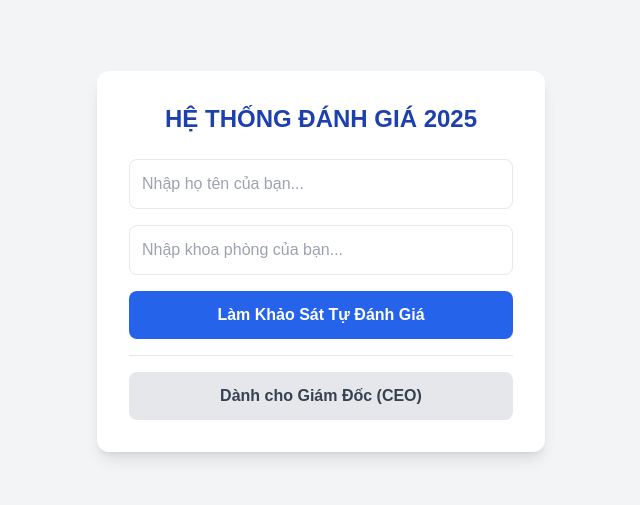
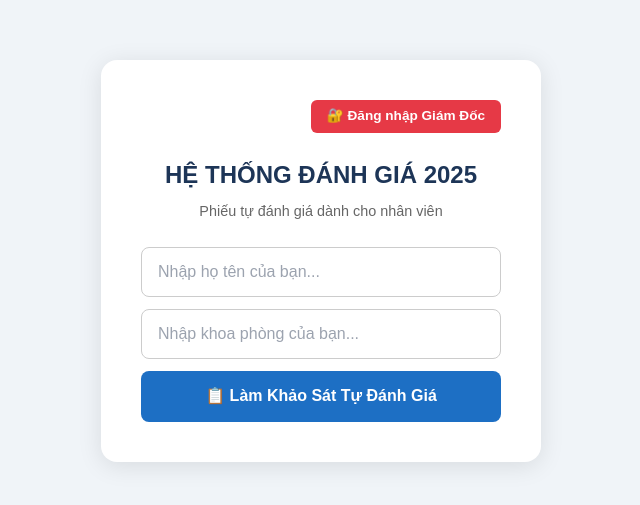
Before and after one commit to thanhphuong242025/hr-system, a React (Vite) app in the folder frontend/: page / in a window 1280 px wide. Shown: the part 139-644 px from the top of the page, without its empty margins (319-959 px from the left). Built offline with nearby package versions, Linux system fonts and the light colour scheme.

Commit message:
feat: scoring note, CEO login auth, search in CEO list

```diff
--- a/frontend/src/App.jsx
+++ b/frontend/src/App.jsx
@@ -3,15 +3,27 @@ import { categories } from './questions';
 
 const API_URL = '/api';
 
+// CEO credentials (simple hardcoded auth)
+const CEO_ACCOUNTS = [
+  { username: 'giamdoc', password: 'gd@2025' },
+  { username: 'admin', password: 'admin123' },
+];
+
 function App() {
-  const [view, setView] = useState('login'); // login, employee, ceolist, ceoreview
+  const [view, setView] = useState('login'); // login, ceologin, employee, ceolist, ceoreview
   const [currentUser, setCurrentUser] = useState('');
   const [currentDepartment, setCurrentDepartment] = useState('');
   const [currentRole, setCurrentRole] = useState('');
 
+  // CEO login fields
+  const [ceoUsername, setCeoUsername] = useState('');
+  const [ceoPassword, setCeoPassword] = useState('');
+  const [ceoLoginError, setCeoLoginError] = useState('');
+
   const [scores, setScores] = useState({});
   const [evaluations, setEvaluations] = useState([]);
   const [selectedEval, setSelectedEval] = useState(null);
+  const [searchQuery, setSearchQuery] = useState('');
 
   // Sync evaluations for CEO
   useEffect(() => {
@@ -25,7 +37,19 @@ function App() {
   const handleLogin = (role) => {
     setCurrentRole(role);
     if (role === 'employee') setView('employee');
-    if (role === 'ceo' || role === 'council') setView('ceolist');
+    if (role === 'ceo') setView('ceolist');
+  };
+
+  const handleCeoLogin = () => {
+    const match = CEO_ACCOUNTS.find(
+      acc => acc.username === ceoUsername && acc.password === ceoPassword
+    );
+    if (match) {
+      setCeoLoginError('');
+      handleLogin('ceo');
+    } else {
+      setCeoLoginError('Sai tài khoản hoặc mật khẩu!');
+    }
   };
 
   const handleScoreChange = (catIdx, itemIdx, val, type = 'scores') => {
@@ -40,7 +64,7 @@ function App() {
   };
 
   const submitEmployee = async () => {
-    if (!currentUser || !currentDepartment) return alert("Vui lòng nhập đầy đủ họ tên và khoa phòng!");
+    if (!currentUser || !currentDepartment) return alert('Vui lòng nhập đầy đủ họ tên và khoa phòng!');
     await fetch(`${API_URL}/evaluations`, {
       method: 'POST',
       headers: { 'Content-Type': 'application/json' },
@@ -50,7 +74,7 @@ function App() {
         scores
       })
     });
-    alert("Đã gửi thành công!");
+    alert('Đã gửi thành công!');
     setView('login');
   };
 
@@ -63,124 +87,237 @@ function App() {
         status: 'CEO_REVIEWED'
       })
     });
-    alert("Đã lưu điểm duyệt!");
+    alert('Đã lưu điểm duyệt!');
     setView('ceolist');
   };
 
-  if (view === 'login') return (
-    <div className="flex flex-col items-center justify-center min-h-screen bg-gray-100 p-4">
-      <div className="bg-white p-8 rounded-xl shadow-lg max-w-md w-full">
-        <h1 className="text-2xl font-bold mb-6 text-center text-blue-800">HỆ THỐNG ĐÁNH GIÁ 2025</h1>
-        <div className="space-y-4">
+  // ── CEO LOGIN PAGE ──────────────────────────────────────────────
+  if (view === 'ceologin') return (
+    <div style={{ display: 'flex', alignItems: 'center', justifyContent: 'center', minHeight: '100vh', background: '#1a1a2e', padding: '1rem' }}>
+      <div style={{ background: '#16213e', border: '1px solid #e63946', borderRadius: '12px', padding: '2.5rem', width: '100%', maxWidth: '400px', boxShadow: '0 8px 32px rgba(230,57,70,0.2)' }}>
+        <h1 style={{ color: '#e63946', fontWeight: 'bold', fontSize: '1.4rem', textAlign: 'center', marginBottom: '0.25rem' }}>🔒 ĐĂNG NHẬP GIÁM ĐỐC</h1>
+        <p style={{ color: '#aaa', textAlign: 'center', marginBottom: '1.5rem', fontSize: '0.85rem' }}>Chỉ dành cho cán bộ quản lý</p>
+        <div style={{ display: 'flex', flexDirection: 'column', gap: '0.75rem' }}>
           <input
             type="text"
-            placeholder="Nhập họ tên của bạn..."
-            className="w-full p-3 border rounded-lg"
-            value={currentUser} onChange={e => setCurrentUser(e.target.value)}
+            placeholder="Tài khoản..."
+            style={{ padding: '0.75rem', borderRadius: '8px', border: '1px solid #444', background: '#0f3460', color: '#fff', outline: 'none' }}
+            value={ceoUsername}
+            onChange={e => setCeoUsername(e.target.value)}
+            onKeyDown={e => e.key === 'Enter' && handleCeoLogin()}
           />
           <input
-            type="text"
-            placeholder="Nhập khoa phòng của bạn..."
-            className="w-full p-3 border rounded-lg"
-            value={currentDepartment} onChange={e => setCurrentDepartment(e.target.value)}
+            type="password"
+            placeholder="Mật khẩu..."
+            style={{ padding: '0.75rem', borderRadius: '8px', border: '1px solid #444', background: '#0f3460', color: '#fff', outline: 'none' }}
+            value={ceoPassword}
+            onChange={e => setCeoPassword(e.target.value)}
+            onKeyDown={e => e.key === 'Enter' && handleCeoLogin()}
           />
-          <button onClick={() => {
-            if (!currentUser || !currentDepartment) return alert("Vui lòng nhập đầy đủ họ tên và khoa phòng!");
-            handleLogin('employee');
-          }} className="w-full bg-blue-600 text-white p-3 rounded-lg font-bold hover:bg-blue-700">Làm Khảo Sát Tự Đánh Giá</button>
-
-          <div className="mt-8 pt-4 border-t border-gray-200">
-            <button onClick={() => handleLogin('ceo')} className="w-full bg-gray-200 text-gray-700 p-3 rounded-lg font-bold hover:bg-gray-300">Dành cho Giám Đốc (CEO)</button>
-          </div>
+          {ceoLoginError && <p style={{ color: '#e63946', fontSize: '0.85rem', textAlign: 'center' }}>{ceoLoginError}</p>}
+          <button
+            onClick={handleCeoLogin}
+            style={{ padding: '0.75rem', background: '#e63946', color: '#fff', border: 'none', borderRadius: '8px', fontWeight: 'bold', cursor: 'pointer', fontSize: '1rem' }}
+          >Đăng nhập</button>
+          <button
+            onClick={() => { setView('login'); setCeoUsername(''); setCeoPassword(''); setCeoLoginError(''); }}
+            style={{ padding: '0.5rem', background: 'transparent', color: '#aaa', border: '1px solid #444', borderRadius: '8px', cursor: 'pointer' }}
+          >← Quay lại</button>
         </div>
       </div>
     </div>
   );
 
-  if (view === 'ceolist') return (
-    <div className="p-8 max-w-5xl mx-auto">
-      <div className="flex justify-between items-center mb-6">
-        <h1 className="text-2xl font-bold text-red-800">DANH SÁCH BÀI ĐÁNH GIÁ (CEO)</h1>
-        <button onClick={() => setView('login')} className="bg-gray-500 text-white px-4 py-2 rounded">Đăng xuất</button>
+  // ── MAIN LOGIN PAGE ─────────────────────────────────────────────
+  if (view === 'login') return (
+    <div style={{ display: 'flex', alignItems: 'center', justifyContent: 'center', minHeight: '100vh', background: '#f0f4f8', padding: '1rem' }}>
+      <div style={{ background: '#fff', padding: '2.5rem', borderRadius: '16px', boxShadow: '0 4px 24px rgba(0,0,0,0.1)', maxWidth: '440px', width: '100%' }}>
+        {/* CEO Login Button - TOP */}
+        <div style={{ marginBottom: '1.5rem', textAlign: 'right' }}>
+          <button
+            onClick={() => setView('ceologin')}
+            style={{ padding: '0.4rem 1rem', background: '#e63946', color: '#fff', border: 'none', borderRadius: '6px', fontWeight: 'bold', cursor: 'pointer', fontSize: '0.85rem' }}
+          >🔐 Đăng nhập Giám Đốc</button>
         </div>
-      <div className="bg-white rounded-xl shadow-md overflow-hidden">
-        <table className="w-full text-left">
-          <thead className="bg-gray-100">
-            <tr><th className="p-4 border-b">ID</th><th className="p-4 border-b">Họ Tên</th><th className="p-4 border-b">Chức vụ</th><th className="p-4 border-b">Hành động</th></tr>
+
+        <h1 style={{ fontSize: '1.5rem', fontWeight: 'bold', color: '#1d3557', textAlign: 'center', marginBottom: '0.5rem' }}>HỆ THỐNG ĐÁNH GIÁ 2025</h1>
+        <p style={{ color: '#666', textAlign: 'center', marginBottom: '1.5rem', fontSize: '0.9rem' }}>Phiếu tự đánh giá dành cho nhân viên</p>
+
+        <div style={{ display: 'flex', flexDirection: 'column', gap: '0.75rem' }}>
+          <input
+            type="text"
+            placeholder="Nhập họ tên của bạn..."
+            style={{ padding: '0.75rem 1rem', border: '1px solid #ccc', borderRadius: '8px', fontSize: '1rem', outline: 'none' }}
+            value={currentUser}
+            onChange={e => setCurrentUser(e.target.value)}
+          />
+          <input
+            type="text"
+            placeholder="Nhập khoa phòng của bạn..."
+            style={{ padding: '0.75rem 1rem', border: '1px solid #ccc', borderRadius: '8px', fontSize: '1rem', outline: 'none' }}
+            value={currentDepartment}
+            onChange={e => setCurrentDepartment(e.target.value)}
+          />
+          <button
+            onClick={() => {
+              if (!currentUser || !currentDepartment) return alert('Vui lòng nhập đầy đủ họ tên và khoa phòng!');
+              handleLogin('employee');
+            }}
+            style={{ padding: '0.85rem', background: '#1d6fc4', color: '#fff', border: 'none', borderRadius: '8px', fontWeight: 'bold', fontSize: '1rem', cursor: 'pointer' }}
+          >📋 Làm Khảo Sát Tự Đánh Giá</button>
+        </div>
+      </div>
+    </div>
+  );
+
+  // ── CEO LIST PAGE ───────────────────────────────────────────────
+  if (view === 'ceolist') {
+    const filtered = evaluations.filter(ev =>
+      ev.employee_name.toLowerCase().includes(searchQuery.toLowerCase()) ||
+      ev.employee_role.toLowerCase().includes(searchQuery.toLowerCase())
+    );
+    return (
+      <div style={{ padding: '2rem', maxWidth: '900px', margin: '0 auto' }}>
+        <div style={{ display: 'flex', justifyContent: 'space-between', alignItems: 'center', marginBottom: '1.5rem' }}>
+          <h1 style={{ color: '#c62828', fontWeight: 'bold', fontSize: '1.5rem' }}>📋 DANH SÁCH BÀI ĐÁNH GIÁ</h1>
+          <button
+            onClick={() => { setView('login'); setCeoUsername(''); setCeoPassword(''); }}
+            style={{ padding: '0.5rem 1rem', background: '#666', color: '#fff', border: 'none', borderRadius: '6px', cursor: 'pointer' }}
+          >Đăng xuất</button>
+        </div>
+
+        {/* Search Bar */}
+        <div style={{ marginBottom: '1rem' }}>
+          <input
+            type="text"
+            placeholder="🔍 Tìm theo tên hoặc khoa phòng..."
+            style={{ width: '100%', padding: '0.75rem 1rem', border: '1px solid #ccc', borderRadius: '8px', fontSize: '1rem', boxSizing: 'border-box', outline: 'none' }}
+            value={searchQuery}
+            onChange={e => setSearchQuery(e.target.value)}
+          />
+        </div>
+
+        <div style={{ background: '#fff', borderRadius: '12px', boxShadow: '0 2px 12px rgba(0,0,0,0.08)', overflow: 'hidden' }}>
+          <table style={{ width: '100%', borderCollapse: 'collapse', fontSize: '0.95rem' }}>
+            <thead style={{ background: '#c62828', color: '#fff' }}>
+              <tr>
+                <th style={{ padding: '0.75rem 1rem', textAlign: 'left' }}>ID</th>
+                <th style={{ padding: '0.75rem 1rem', textAlign: 'left' }}>Họ Tên</th>
+                <th style={{ padding: '0.75rem 1rem', textAlign: 'left' }}>Khoa Phòng</th>
+                <th style={{ padding: '0.75rem 1rem', textAlign: 'left' }}>Trạng thái</th>
+                <th style={{ padding: '0.75rem 1rem', textAlign: 'center' }}>Hành động</th>
+              </tr>
             </thead>
             <tbody>
-            {evaluations.map(ev => (
-              <tr key={ev.id} className="hover:bg-gray-50">
-                <td className="p-4 border-b">#{ev.id}</td>
-                <td className="p-4 border-b font-bold">{ev.employee_name}</td>
-                <td className="p-4 border-b">{ev.employee_role}</td>
-                <td className="p-4 border-b">
-                  <button onClick={() => { setSelectedEval(ev); setView('ceoreview'); }} className="bg-red-500 text-white px-4 py-1 rounded text-sm">Chấm điểm</button>
+              {filtered.map((ev, i) => (
+                <tr key={ev.id} style={{ background: i % 2 === 0 ? '#fff' : '#fafafa', borderBottom: '1px solid #eee' }}>
+                  <td style={{ padding: '0.75rem 1rem', color: '#999' }}>#{ev.id}</td>
+                  <td style={{ padding: '0.75rem 1rem', fontWeight: 'bold' }}>{ev.employee_name}</td>
+                  <td style={{ padding: '0.75rem 1rem' }}>{ev.employee_role}</td>
+                  <td style={{ padding: '0.75rem 1rem' }}>
+                    <span style={{ padding: '0.25rem 0.75rem', borderRadius: '20px', fontSize: '0.8rem', fontWeight: 'bold', background: ev.status === 'CEO_REVIEWED' ? '#d4edda' : '#fff3cd', color: ev.status === 'CEO_REVIEWED' ? '#155724' : '#856404' }}>
+                      {ev.status === 'CEO_REVIEWED' ? '✅ Đã duyệt' : '⏳ Chờ duyệt'}
+                    </span>
+                  </td>
+                  <td style={{ padding: '0.75rem 1rem', textAlign: 'center' }}>
+                    <button
+                      onClick={() => { setSelectedEval(ev); setView('ceoreview'); }}
+                      style={{ padding: '0.4rem 1rem', background: '#c62828', color: '#fff', border: 'none', borderRadius: '6px', cursor: 'pointer', fontWeight: 'bold', fontSize: '0.85rem' }}
+                    >Chấm điểm</button>
                   </td>
                 </tr>
               ))}
-            {evaluations.length === 0 && <tr><td colSpan="4" className="p-4 text-center text-gray-500">Chưa có ai nộp bài</td></tr>}
+              {filtered.length === 0 && (
+                <tr><td colSpan="5" style={{ padding: '2rem', textAlign: 'center', color: '#999' }}>
+                  {evaluations.length === 0 ? 'Chưa có ai nộp bài' : 'Không tìm thấy kết quả'}
+                </td></tr>
+              )}
             </tbody>
           </table>
         </div>
       </div>
     );
+  }
 
-  // Common Evaluation Form renderer
+  // ── COMMON EVALUATION FORM ──────────────────────────────────────
   const renderForm = (isCEO = false) => {
     const dataObj = isCEO ? selectedEval : null;
     return (
-      <div className="p-4 max-w-7xl mx-auto">
-        <div className="flex justify-between items-center mb-6 bg-white p-4 rounded-xl shadow">
+      <div style={{ padding: '1rem', maxWidth: '1100px', margin: '0 auto' }}>
+        <div style={{ display: 'flex', justifyContent: 'space-between', alignItems: 'center', marginBottom: '1rem', background: '#fff', padding: '1rem 1.5rem', borderRadius: '12px', boxShadow: '0 2px 8px rgba(0,0,0,0.08)' }}>
           <div>
-            <h1 className="text-xl font-bold">{isCEO ? `DUYỆT BÀI: ${dataObj.employee_name}` : `PHIẾU TỰ ĐÁNH GIÁ: ${currentUser}`}</h1>
-            <p className="text-gray-500">{isCEO ? "Tư cách: Giám Đốc (Quyền sửa điểm CEO)" : "Bạn chỉ được phép tự điền cột Tự Chấm"}</p>
+            <h1 style={{ fontWeight: 'bold', fontSize: '1.2rem', margin: 0 }}>
+              {isCEO ? `DUYỆT BÀI: ${dataObj.employee_name}` : `PHIẾU TỰ ĐÁNH GIÁ: ${currentUser}`}
+            </h1>
+            <p style={{ color: '#666', margin: '0.25rem 0 0', fontSize: '0.9rem' }}>
+              {isCEO ? 'Tư cách: Giám Đốc (Quyền sửa điểm CEO)' : `Khoa phòng: ${currentDepartment}`}
+            </p>
           </div>
-          <button onClick={() => setView(isCEO ? 'ceolist' : 'login')} className="bg-gray-500 text-white px-4 py-2 rounded">Quay lại</button>
+          <button
+            onClick={() => setView(isCEO ? 'ceolist' : 'login')}
+            style={{ padding: '0.5rem 1rem', background: '#666', color: '#fff', border: 'none', borderRadius: '6px', cursor: 'pointer' }}
+          >Quay lại</button>
         </div>
 
-        <div className="bg-white rounded-xl shadow overflow-hidden">
-          <table className="w-full border-collapse text-sm">
+        {/* CHÚ Ý - Only show for employee */}
+        {!isCEO && (
+          <div style={{ background: '#fffde7', border: '1px solid #f9a825', borderRadius: '10px', padding: '1rem 1.25rem', marginBottom: '1rem' }}>
+            <p style={{ fontWeight: 'bold', color: '#e65100', margin: '0 0 0.5rem', fontSize: '0.95rem' }}>📌 CHÚ Ý: CÁCH CHẤM ĐIỂM NHƯ SAU</p>
+            <p style={{ margin: '0 0 0.35rem', fontSize: '0.88rem', color: '#333' }}>Mỗi nội dung của các tiêu chí trên được đánh giá theo thang điểm từ <strong>0 đến 5 điểm</strong>, cho điểm ưu tiên căn cứ vào con số định lượng.</p>
+            <ul style={{ margin: 0, paddingLeft: '1.25rem', fontSize: '0.88rem', color: '#333', lineHeight: '1.8' }}>
+              <li><strong>5 điểm:</strong> Luôn vượt mức mong đợi cao nhất.</li>
+              <li><strong>4 điểm:</strong> Luôn luôn đáp ứng mong đợi và có đôi lúc vượt mức mong đợi được ghi nhận.</li>
+              <li><strong>3 điểm:</strong> Đáp ứng mong đợi, không có khi nào không đạt.</li>
+              <li><strong>2 điểm:</strong> Chưa đáp ứng đầy đủ những mong đợi, lúc được lúc không ({'>'} 50%).</li>
+              <li><strong>1 điểm:</strong> Đạt được mong đợi từ mức tối thiểu đến mức {'<'} 50%.</li>
+              <li><strong>0 điểm:</strong> 100% không như mong đợi.</li>
+            </ul>
+          </div>
+        )}
+
+        <div style={{ background: '#fff', borderRadius: '12px', boxShadow: '0 2px 8px rgba(0,0,0,0.08)', overflow: 'hidden' }}>
+          <table style={{ width: '100%', borderCollapse: 'collapse', fontSize: '0.9rem' }}>
             <thead>
-              <tr className="bg-blue-900 text-white">
-                <th className="border p-2 w-12 text-center">TT</th>
-                <th className="border p-2">CÁC NỘI DUNG ĐÁNH GIÁ</th>
-                <th className="border p-2 w-24 text-center">TỰ CHẤM</th>
-                <th className="border p-2 w-24 text-center">CEO</th>
+              <tr style={{ background: '#1d3557', color: '#fff' }}>
+                <th style={{ padding: '0.6rem', width: '40px', textAlign: 'center', border: '1px solid #ccc' }}>TT</th>
+                <th style={{ padding: '0.6rem', textAlign: 'left', border: '1px solid #ccc' }}>CÁC NỘI DUNG ĐÁNH GIÁ</th>
+                <th style={{ padding: '0.6rem', width: '90px', textAlign: 'center', border: '1px solid #ccc' }}>TỰ CHẤM</th>
+                <th style={{ padding: '0.6rem', width: '90px', textAlign: 'center', border: '1px solid #ccc' }}>CEO</th>
               </tr>
             </thead>
             <tbody>
               {categories.map((cat, catIdx) => (
                 <React.Fragment key={cat.title}>
-                  <tr className="bg-gray-200 font-bold"><td className="p-2 border text-center">-</td><td colSpan="3" className="p-2 border">{cat.title}</td></tr>
+                  <tr style={{ background: '#e8eaf6' }}>
+                    <td style={{ padding: '0.5rem', textAlign: 'center', border: '1px solid #ccc', fontWeight: 'bold' }}>-</td>
+                    <td colSpan="3" style={{ padding: '0.5rem', border: '1px solid #ccc', fontWeight: 'bold', color: '#1d3557' }}>{cat.title}</td>
+                  </tr>
                   {cat.items.map((item, itemIdx) => {
                     const key = `${catIdx}_${itemIdx}`;
                     const empScore = isCEO ? dataObj.scores[key] : scores[key];
                     const ceoScore = isCEO ? dataObj.ceo_scores[key] : '';
-
                     return (
-                      <tr key={key} className="hover:bg-gray-50">
-                        <td className="p-2 border text-center">{itemIdx + 1}</td>
-                        <td className="p-2 border">{item}</td>
-                        <td className="p-2 border text-center">
-                          <input type="number" min="0" max="5" value={empScore || ''} onChange={e => !isCEO && handleScoreChange(catIdx, itemIdx, e.target.value, 'scores')} disabled={isCEO} className={`w-full text-center p-1 border rounded ${isCEO ? 'bg-gray-100' : 'bg-white'}`} placeholder="..."/>
+                      <tr key={key} style={{ background: itemIdx % 2 === 0 ? '#fff' : '#f9f9f9' }}>
+                        <td style={{ padding: '0.5rem', textAlign: 'center', border: '1px solid #ddd' }}>{itemIdx + 1}</td>
+                        <td style={{ padding: '0.5rem', border: '1px solid #ddd' }}>{item}</td>
+                        <td style={{ padding: '0.5rem', textAlign: 'center', border: '1px solid #ddd' }}>
+                          <input type="number" min="0" max="5" value={empScore || ''} onChange={e => !isCEO && handleScoreChange(catIdx, itemIdx, e.target.value, 'scores')} disabled={isCEO} style={{ width: '60px', textAlign: 'center', padding: '0.25rem', border: '1px solid #ccc', borderRadius: '4px', background: isCEO ? '#f0f0f0' : '#fff' }} placeholder="..." />
                         </td>
-                        <td className="p-2 border text-center bg-red-50">
-                          <input type="number" min="0" max="5" value={ceoScore || ''} onChange={e => isCEO && handleScoreChange(catIdx, itemIdx, e.target.value, 'ceo_scores')} disabled={!isCEO} className={`w-full text-center p-1 border rounded font-bold text-red-700 ${!isCEO ? 'bg-gray-200' : 'bg-white border-red-300'}`} placeholder="GĐ"/>
+                        <td style={{ padding: '0.5rem', textAlign: 'center', border: '1px solid #ddd', background: '#ffeef0' }}>
+                          <input type="number" min="0" max="5" value={ceoScore || ''} onChange={e => isCEO && handleScoreChange(catIdx, itemIdx, e.target.value, 'ceo_scores')} disabled={!isCEO} style={{ width: '60px', textAlign: 'center', padding: '0.25rem', border: '1px solid #f99', borderRadius: '4px', fontWeight: 'bold', color: '#c62828', background: !isCEO ? '#eee' : '#fff' }} placeholder="GĐ" />
                         </td>
                       </tr>
-                    )
+                    );
                   })}
                 </React.Fragment>
               ))}
             </tbody>
           </table>
         </div>
-        <div className="mt-6 flex justify-end">
-          {isCEO ?
-            <button onClick={submitCEOReview} className="bg-red-600 text-white px-8 py-3 rounded-lg font-bold text-lg hover:bg-red-700">LƯU ĐIỂM DUYỆT</button>
-          :
-            <button onClick={submitEmployee} className="bg-blue-600 text-white px-8 py-3 rounded-lg font-bold text-lg hover:bg-blue-700">NỘP BÀI ĐÁNH GIÁ</button>
+        <div style={{ marginTop: '1.5rem', display: 'flex', justifyContent: 'flex-end' }}>
+          {isCEO
+            ? <button onClick={submitCEOReview} style={{ padding: '0.75rem 2rem', background: '#c62828', color: '#fff', border: 'none', borderRadius: '8px', fontWeight: 'bold', fontSize: '1rem', cursor: 'pointer' }}>💾 LƯU ĐIỂM DUYỆT</button>
+            : <button onClick={submitEmployee} style={{ padding: '0.75rem 2rem', background: '#1d6fc4', color: '#fff', border: 'none', borderRadius: '8px', fontWeight: 'bold', fontSize: '1rem', cursor: 'pointer' }}>📤 NỘP BÀI ĐÁNH GIÁ</button>
           }
         </div>
       </div>
```
Also changed, not shown: 2 other files (tests, documents, lock files or other folders). Lines whose indentation alone changed are shown as unchanged.
